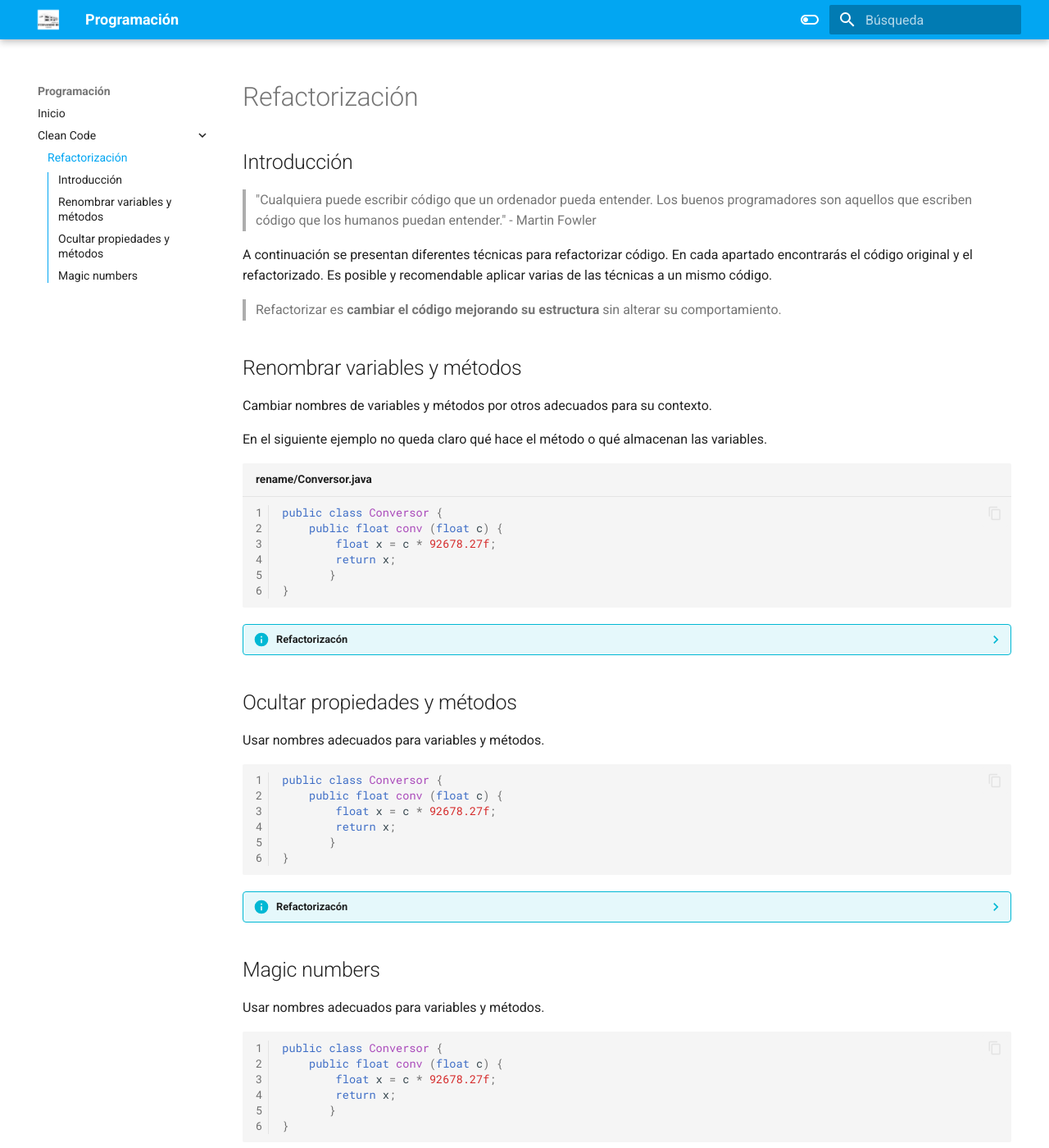
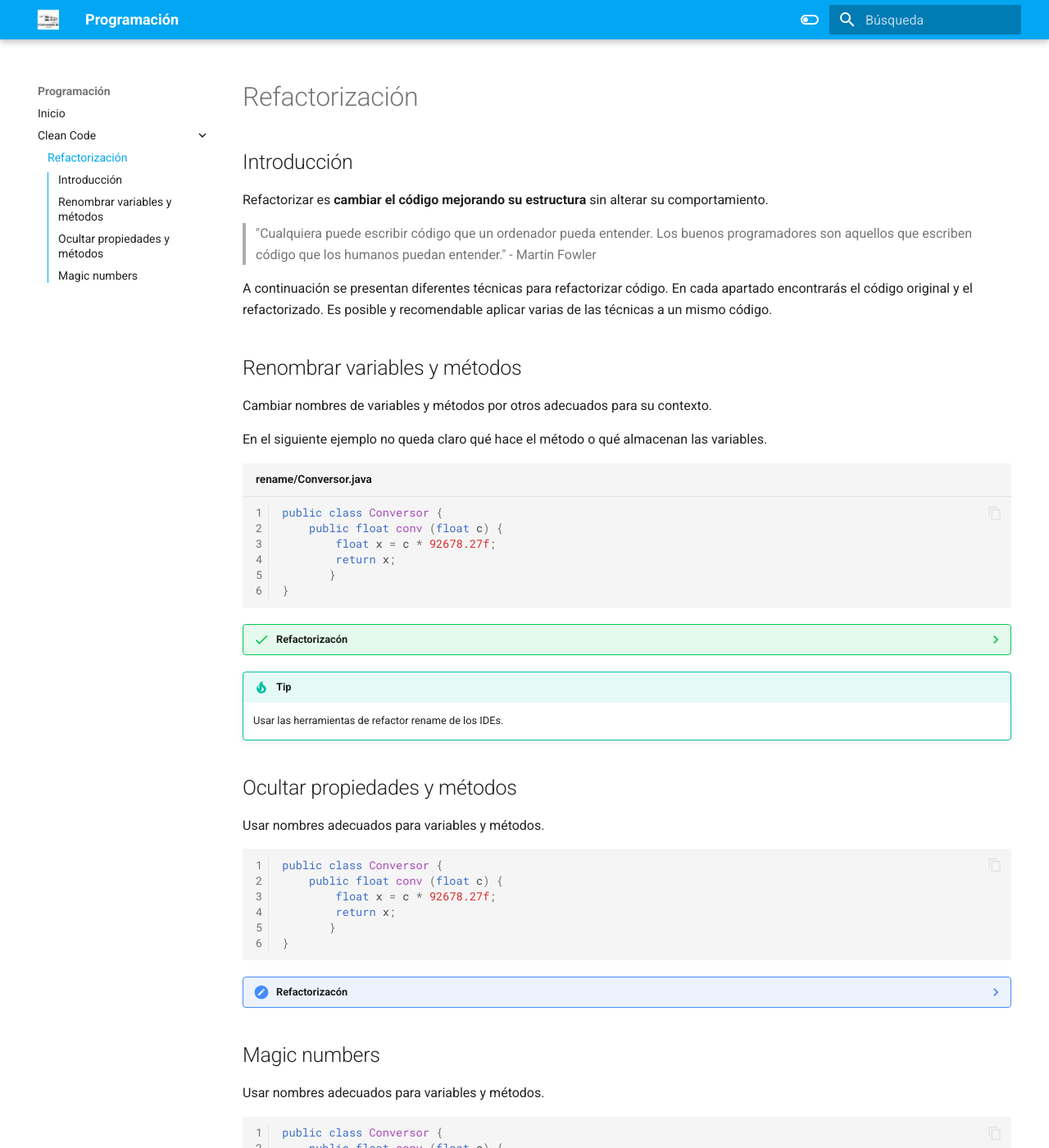
Before and after one commit to elblo/prog, an MkDocs documentation site: the page built from docs/cleancode/refactoring.md, in a window 1280 px wide and 1400 px high. Shown: the whole window at 82% size. Built offline with MkDocs 1.6.1 and Material for MkDocs 9.7.7, drawn with Linux system fonts in a browser that asks for light colours.

Commit message:
Prueba bloques

````diff
--- a/docs/cleancode/refactoring.md
+++ b/docs/cleancode/refactoring.md
@@ -1,12 +1,13 @@
 # Refactorización
 
 ## Introducción
+
+Refactorizar es **cambiar el código mejorando su estructura** sin alterar su comportamiento.
 
 > "Cualquiera puede escribir código que un ordenador pueda entender. Los buenos programadores son aquellos que escriben código que los humanos puedan entender." - Martin Fowler
 
 A continuación se presentan diferentes técnicas para refactorizar código. En cada apartado encontrarás el código original y el refactorizado. Es posible y recomendable aplicar varias de las técnicas a un mismo código.
 
-> Refactorizar es **cambiar el código mejorando su estructura** sin alterar su comportamiento.
 
 ## Renombrar variables y métodos
 
@@ -23,14 +24,14 @@ public class Conversor {
 }
 ```
 
-??? info "Refactorizacón"
+??? success "Refactorizacón"
 
     - Se define como constante `BTC_EUR_CHANGE_RATE`.
     - El método `conv` se renombra a `bitcoinsToEuros`.
     - La variable `c` se renombra a `bitcoins`.
     - La variable `x` se renombra a `euros`.
 
-    ``` java title="rename/refactores/Conversor.java"
+    ``` java title="rename/refactored/Conversor.java"
     public class Conversor {
         private static final float BTC_EUR_CHANGE_RATE = 92678.27f;
 
@@ -40,6 +41,9 @@ public class Conversor {
         }
     }
     ```
+
+!!! tip
+    Usar las herramientas de refactor rename de los IDEs.
 
 ## Ocultar propiedades y métodos
 
````
Also changed, not shown: other parts of docs/cleancode/refactoring.md (+1 -1 lines).
